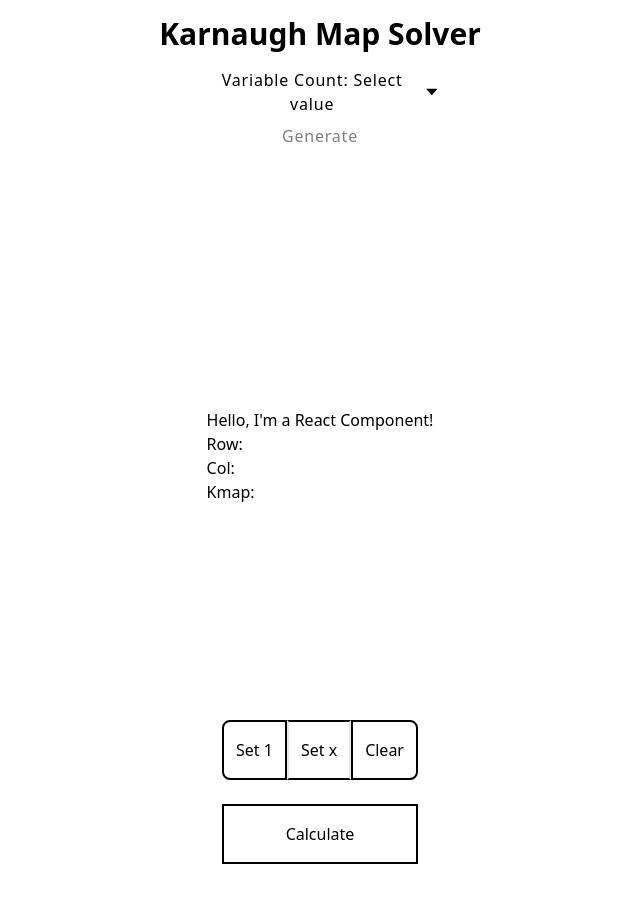
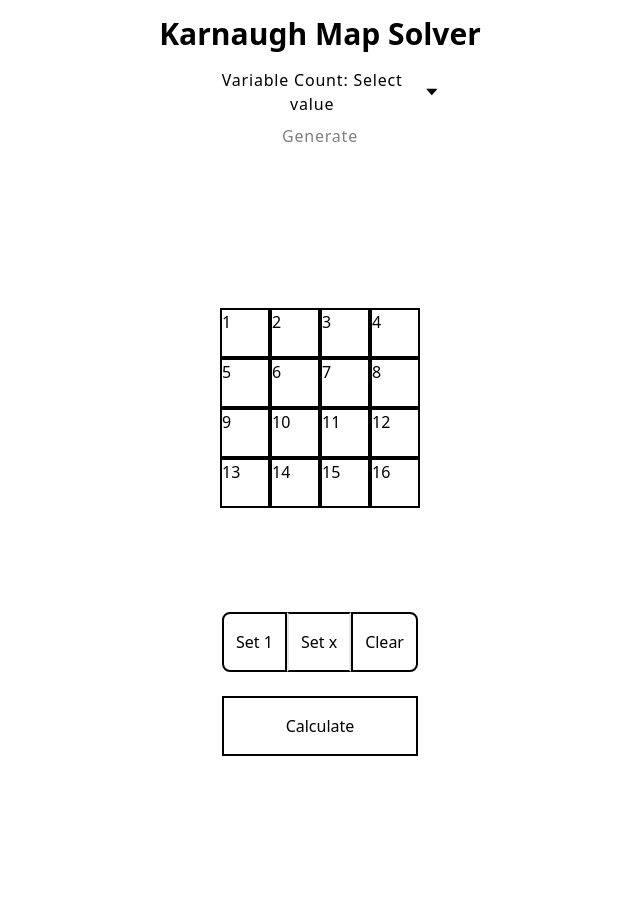
Before and after one commit to michaelhum28/kmap-solver, a React (Vite) app in the folder kmap/: page / in a window 1280 px wide. Shown: the top 902 px of the page, without its empty margins (320-960 px from the left). After the commit the page ends 836 px from the top, so only its background shows below. Built offline with nearby package versions, Linux system fonts and the light colour scheme.

Commit message:
feat:stuff done

```diff
--- a/kmap/src/App.jsx
+++ b/kmap/src/App.jsx
@@ -2,7 +2,8 @@ import Dropdown from "./Dropdown.jsx"
 import Changeall from "./Changeall.jsx";
 import './index.css'
 import './App.css'
-import Kmap from "./Kmap.jsx";
+// import Kmap from "./Kmap.jsx";
+import Grid from "./Grid.jsx"
 
 function App() {
   return (
@@ -11,9 +12,10 @@ function App() {
       <div className="flex flex-col items-center">
         <Dropdown/>
 
-        <Kmap/>
 
-        <div className="p-48">
+        <Grid/>
+
+        <div className="p-20">
         <Changeall/>
         </div>
       </div>
--- a/kmap/src/Changeall.jsx
+++ b/kmap/src/Changeall.jsx
@@ -1,7 +1,6 @@
 import { useState } from "react";
 
 function Changeall() {
-  const [isOpen, setIsOpen] = useState(false);
   return (
     <div className="flex flex-col">
       <div className="inline-flex rounded-md" role="group">
--- a/kmap/src/Dropdown.jsx
+++ b/kmap/src/Dropdown.jsx
@@ -5,6 +5,7 @@ import list from "./list.json";
 function Dropdown() {
   const [isOpen, setIsOpen] = useState(false);
   const [selectedItem, setSelectedItem] = useState(null);
+  const [generateClicked, setGenerateClicked] = useState(false);
 
   const handleItemClick = (item) => {
     setSelectedItem(item);
@@ -12,7 +13,7 @@ function Dropdown() {
   };
 
   return (
-    <div className="relative flex flex-col w-[240px] h-[340px] rounded">
+    <div className="relative flex flex-col w-[240px] h-[240px] rounded">
       <button
         onClick={() => setIsOpen((prev) => !prev)}
         className="w-full flex items-center justify-between rounded tracking-wider hover:bg-gray-100"
@@ -55,6 +56,8 @@ function Dropdown() {
         <button className="w-full mt-2 rounded tracking-wider hover:bg-gray-100 cursor-not-allowed opacity-50">
           Generate
         </button>
+
+
       )}
     </div>
   );
--- /dev/null
+++ b/kmap/src/Grid.jsx
@@ -0,0 +1,26 @@
+function Grid (){
+    return(
+        <div className="grid grid-cols-4">
+
+  <div className ="border-2 border-black w-[50px] h-[50px]">1</div>
+  <div className ="border-2 border-black w-[50px] h-[50px]">2</div>
+  <div className ="border-2 border-black w-[50px] h-[50px]">3</div>
+  <div className ="border-2 border-black w-[50px] h-[50px]">4</div>
+  <div className ="border-2 border-black w-[50px] h-[50px]">5</div>
+  <div className ="border-2 border-black w-[50px] h-[50px]">6</div>
+  <div className ="border-2 border-black w-[50px] h-[50px]">7</div>
+  <div className ="border-2 border-black w-[50px] h-[50px]">8</div>
+  <div className ="border-2 border-black w-[50px] h-[50px]">9</div>
+  <div className ="border-2 border-black w-[50px] h-[50px]">10</div>
+  <div className ="border-2 border-black w-[50px] h-[50px]">11</div>
+  <div className ="border-2 border-black w-[50px] h-[50px]">12</div>
+  <div className ="border-2 border-black w-[50px] h-[50px]">13</div>
+  <div className ="border-2 border-black w-[50px] h-[50px]">14</div>
+  <div className ="border-2 border-black w-[50px] h-[50px]">15</div>
+  <div className ="border-2 border-black w-[50px] h-[50px]">16</div>
+</div>
+
+    );
+
+}
+export default Grid;
```
